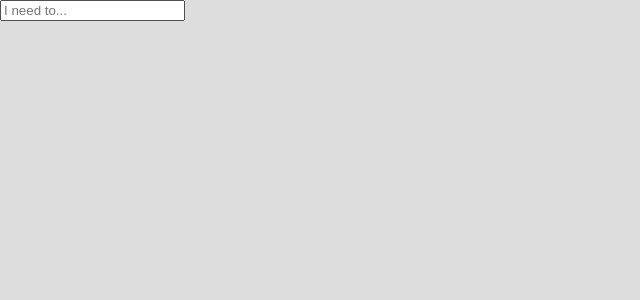
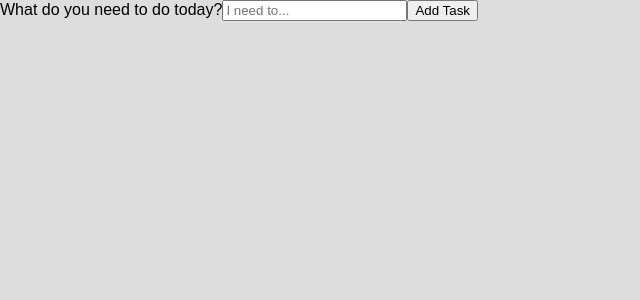
Before and after one commit to kaylahimmel/to-do-list, a React (Create React App) app: page / in a window 1280 px wide. Shown: the top 300 px of the page, without its empty margins (0-640 px from the left). Built offline with nearby package versions, Linux system fonts and the light colour scheme.

Commit message:
added react-uid library to generate ids instead of using arry indices

```diff
--- a/package.json
+++ b/package.json
@@ -5,7 +5,8 @@
   "dependencies": {
     "react": "^16.8.6",
     "react-dom": "^16.8.6",
-    "react-scripts": "3.0.1"
+    "react-scripts": "3.0.1",
+    "react-uid": "^2.2.0"
   },
   "scripts": {
     "start": "react-scripts start",
--- a/src/components/EntryForm.js
+++ b/src/components/EntryForm.js
@@ -1,4 +1,5 @@
 import React from 'react';
+import {UID} from 'react-uid';
 
 // Make simple form for new entries
   // input area
@@ -15,14 +16,41 @@ export default class EntryForm extends React.Component {
     })
   }
 
+  handleSubmit = (e) => {
+    e.preventDefault();
+    this.props.onSubmit({
+      // id: {uid(item)},
+      text: this.state.text,
+      complete: false
+    });
+  }
+
   render() {
     return (
+      <div className="formWrapper">
+        <form onSubmit={this.handleSubmit}>
+          <UID>
+            {id => (
+              <React.Fragment>
+                <label htmlFor={id}>
+                  What do you need to do today?
+                </label>
                 <input
+                  type="input"
+                  id={id}
                   name="text"
                   value={this.state.text}
                   onChange={this.handleChange}
                   placeholder="I need to..."
                 />
+              </React.Fragment>
+            )}
+          </UID>
+          <button>
+            Add Task
+          </button>
+        </form>
+      </div>
     )
   }
 }
--- a/src/components/TodoList.js
+++ b/src/components/TodoList.js
@@ -23,10 +23,19 @@ import EntryForm from './EntryForm';
     // include the ability for each entry to be put back if accidentally checked off
 
 export default class TodoList extends React.Component {
+  state = {
+    taskList: []
+  };
+
+  addTask = (task) => {
+    this.setState({
+      taskList: [task, ...this.state.taskList]
+    });
+  }
   render() {
     return (
       <div>
-        <EntryForm />
+        <EntryForm onSubmit={this.addTask} />
       </div>
     )
   }
```
Also changed, not shown: 1 other file (tests, documents, lock files or other folders). Lines whose indentation alone changed are shown as unchanged.
